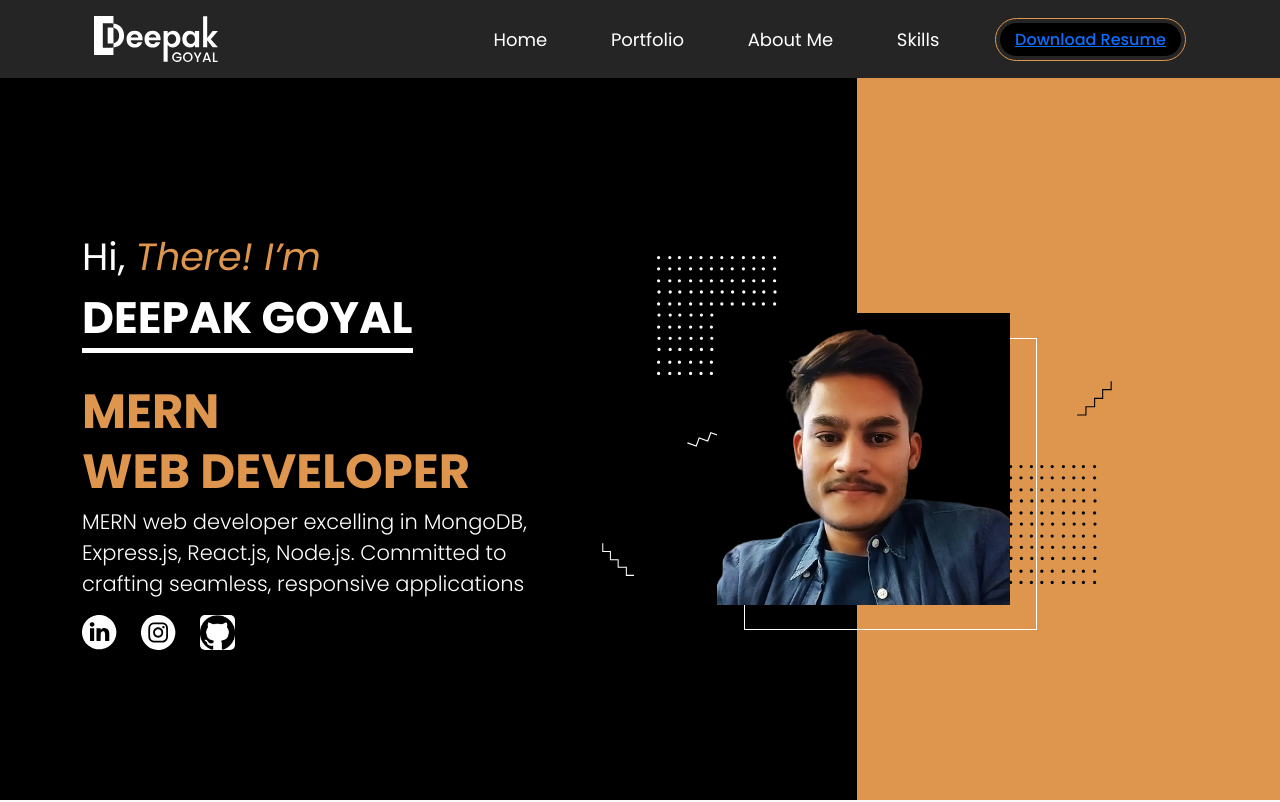
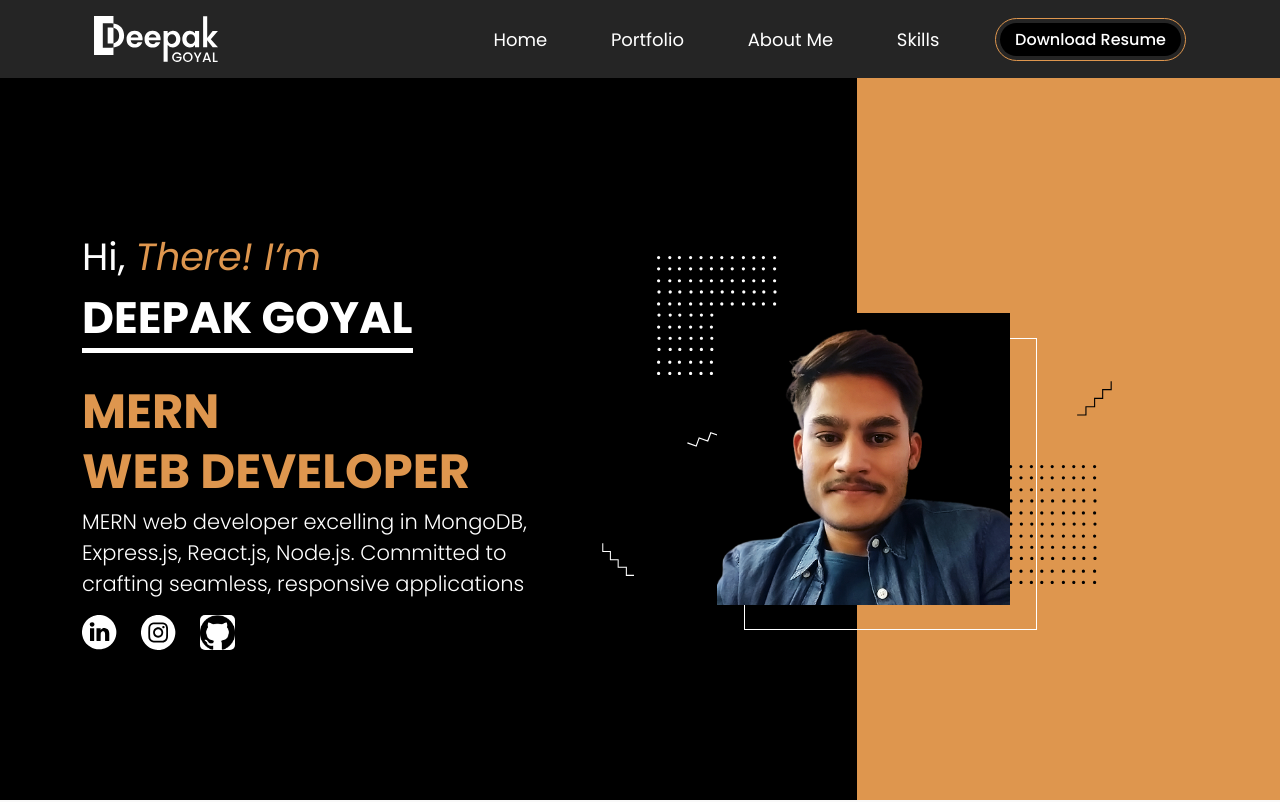
Before and after one commit to goyaldeepak87/MyPortfolio, a React (Create React App) app: page / in a window 1280 px wide. Shown: the top 802 px of the page. Built offline with nearby package versions, Linux system fonts and the light colour scheme; the HTML template or start-up script is replaced by a standard one.

Commit message:
contect change

```diff
--- a/src/AllComponent/Component/LandingPage/Project.js
+++ b/src/AllComponent/Component/LandingPage/Project.js
@@ -178,12 +178,13 @@ export default function Project() {
         <ProjectSkills>
             <div className='container-fluid Project_block'>
                 <div className='container'>
-                    <div className='row' style={{justifyContent: "center"}}>
+                    <div className='row' style={{ justifyContent: "center" }}>
                         <div className='col-12'>
                             <div className='Project_heading'><div>My, <span>Work</span></div></div>
                             <div className='Project_title'>Recent Projects</div>
                         </div>
                         <div className='col-lg-4 col-md-4 col-sm-6 col-11'>
+                            <a href='https://www.activaterev.com/' target="blank">
                                 <div className='project_card_block'>
                                     <div className='image_block'>
                                         <div><img src={RevRental} /></div>
@@ -200,8 +201,10 @@ export default function Project() {
                                     <div className='project_card_heading'>Rev Rental</div>
                                     <div className='project_card_text'>At Backstage we help experiential marketing agencies wow their clients with cutting edge event-tech and digital brand activations.</div>
                                 </div>
+                            </a>
                         </div>
                         <div className='col-lg-4 col-md-4 col-sm-6 col-11'>
+                            <a href='https://www.squarebits.com/' target="blank">
                                 <div className='project_card_block'>
                                     <div className='image_block'>
                                         <div><img src={SquareBits} /></div>
@@ -218,8 +221,10 @@ export default function Project() {
                                     <div className='project_card_heading'>Square Bits</div>
                                     <div className='project_card_text'>At Backstage we help experiential marketing agencies wow their clients with cutting edge event-tech and digital brand activations.</div>
                                 </div>
+                            </a>
                         </div>
                         <div className='col-lg-4 col-md-4 col-sm-6 col-11'>
+                            <a href='https://aero-path.com/' target="blank">
                                 <div className='project_card_block'>
                                     <div className='image_block'>
                                         <div><img src={Aeropath} /></div>
@@ -236,6 +241,7 @@ export default function Project() {
                                     <div className='project_card_heading'>Aero Path</div>
                                     <div className='project_card_text'>At Backstage we help experiential marketing agencies wow their clients with cutting edge event-tech and digital brand activations.</div>
                                 </div>
+                            </a>
                         </div>
                         <div className='col-lg-4 col-md-4 col-sm-6 col-11'>
                             <div className='project_card_block'>
--- a/src/App.css
+++ b/src/App.css
@@ -11,3 +11,7 @@
   z-index: 23;
   width: 100%;
 }
+a{
+  color: white;
+  text-decoration: none;
+}
```
Lines whose indentation alone changed are shown as unchanged.
